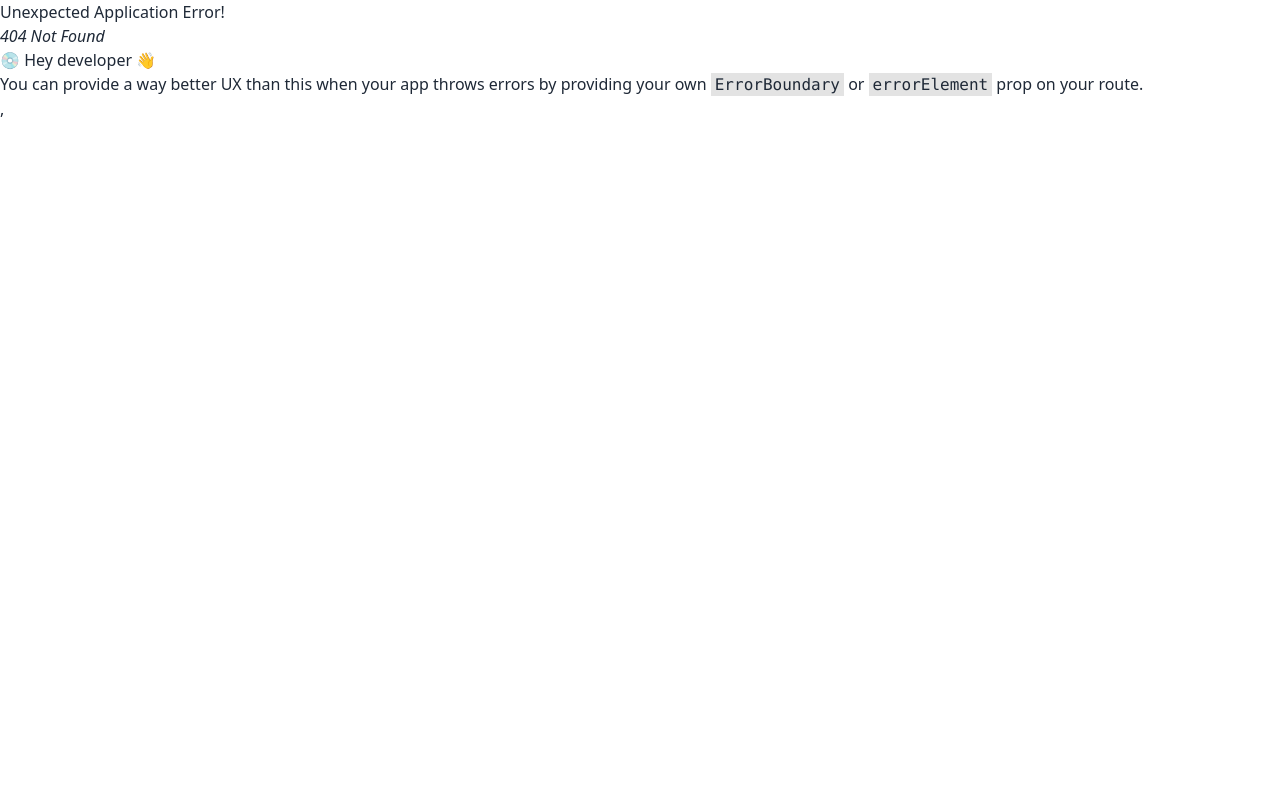
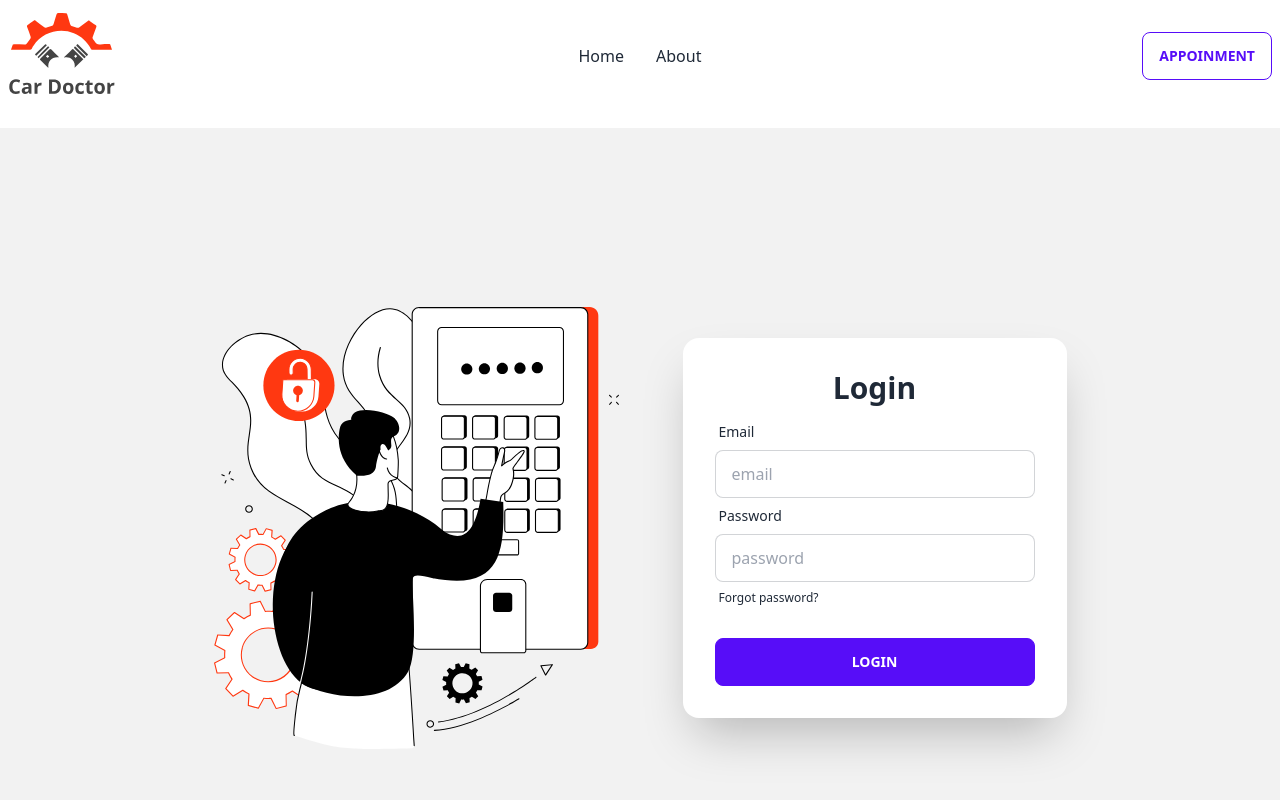
Before and after one commit to Mostafiz181/car-doctors-client, a React (Vite) app: page /login in a window 1280 px wide. Before the commit this address had no page. Shown: the top 800 px of the page. Built offline with nearby package versions, Linux system fonts and the light colour scheme.

Commit message:
added vite env

```diff
--- a/package.json
+++ b/package.json
@@ -11,6 +11,7 @@
   },
   "dependencies": {
     "daisyui": "^2.51.6",
+    "firebase": "^9.21.0",
     "localforage": "^1.10.0",
     "match-sorter": "^6.3.1",
     "react": "^18.2.0",
--- a/src/Routs/Routs.jsx
+++ b/src/Routs/Routs.jsx
@@ -1,6 +1,7 @@
 import { createBrowserRouter } from "react-router-dom";
 import Main from "../Layout/Main";
 import Home from "../pages/Home/Home/Home";
+import Login from "../pages/Login/Login";
 
 const router = createBrowserRouter([
     {
@@ -10,6 +11,10 @@ const router = createBrowserRouter([
         {
             path:"/",
             element:<Home></Home>
+        },
+        {
+          path:"login",
+          element:<Login></Login>
         }
       ]
     },
--- /dev/null
+++ b/src/firebase/firebase.config.js
@@ -0,0 +1,18 @@
+// Import the functions you need from the SDKs you need
+import { initializeApp } from "firebase/app";
+// TODO: Add SDKs for Firebase products that you want to use
+// https://firebase.google.com/docs/web/setup#available-libraries
+
+// Your web app's Firebase configuration
+const firebaseConfig = {
+  apiKey:import.meta.env.VITE_apiKey,
+  authDomain:import.meta.env.VITE_authDomain,
+  projectId:import.meta.env.VITE_projectId,
+  storageBucket:import.meta.env.VITE_storageBucket,
+  messagingSenderId:import.meta.env.VITE_messagingSenderId,
+  appId:import.meta.env.VITE_appId
+};
+
+// Initialize Firebase
+const app = initializeApp(firebaseConfig);
+export default app;
--- /dev/null
+++ b/src/pages/Login/Login.jsx
@@ -0,0 +1,59 @@
+import React from "react";
+import img from "../../assets/images/login/login.svg"
+
+const Login = () => {
+    const handleLogin=event=>{
+        event.preventDefault()
+    }
+  return (
+    <div className="hero min-h-screen bg-base-200">
+      <div className="hero-content flex-col lg:flex-row">
+        <div className=" w-1/2 mr-12">
+
+            <img src={img} alt="" />
+
+        </div>
+        <div className="card flex-shrink-0 w-full max-w-sm shadow-2xl bg-base-100">
+          <div className="card-body">
+          <h1 className="text-3xl text-center font-bold">Login</h1>
+
+          <form onSubmit={handleLogin}>
+          <div className="form-control">
+              <label className="label">
+                <span className="label-text">Email</span>
+              </label>
+              <input
+                type="text"
+                placeholder="email"
+                className="input input-bordered"
+              />
+            </div>
+            <div className="form-control">
+              <label className="label">
+                <span className="label-text">Password</span>
+              </label>
+              <input
+                type="text"
+                placeholder="password"
+                className="input input-bordered"
+              />
+              <label className="label">
+                <a href="#" className="label-text-alt link link-hover">
+                  Forgot password?
+                </a>
+              </label>
+            </div>
+            <div className="form-control mt-6">
+
+              <input className="btn btn-primary" type="submit" value="Login" />
+            </div>
+          </form>
+
+          </div>
+        </div>
+      </div>
+    </div>
+  );
+};
+
+export default Login;
```
Also changed, not shown: 1 other file (tests, documents, lock files or other folders).
